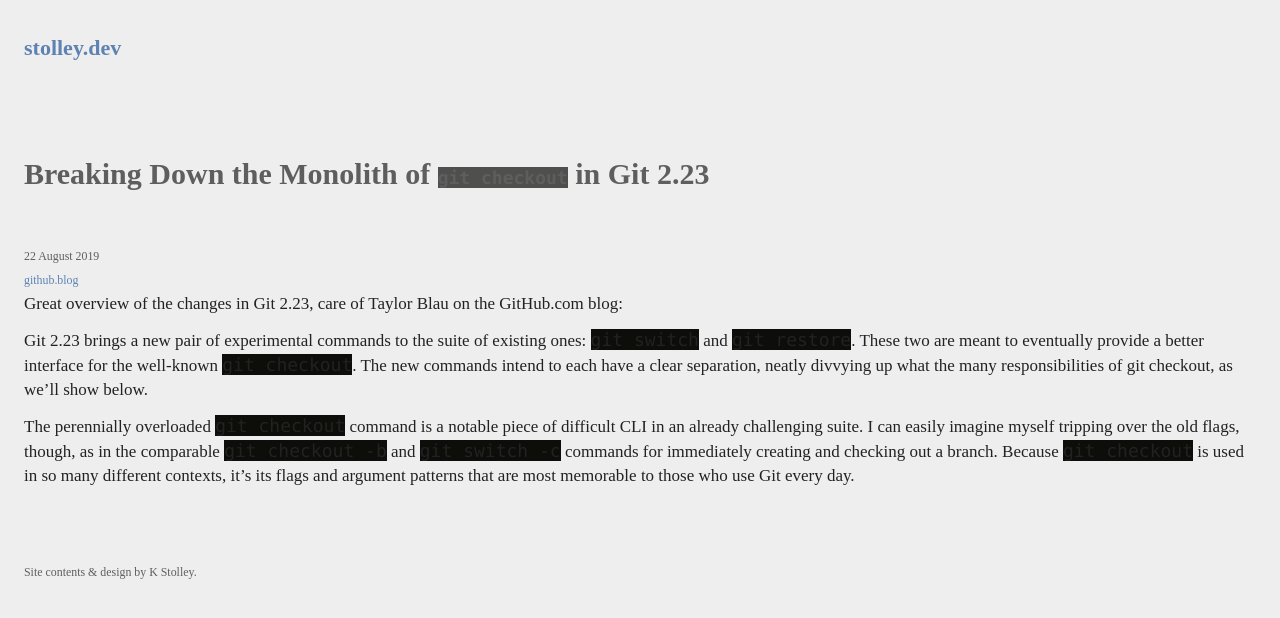
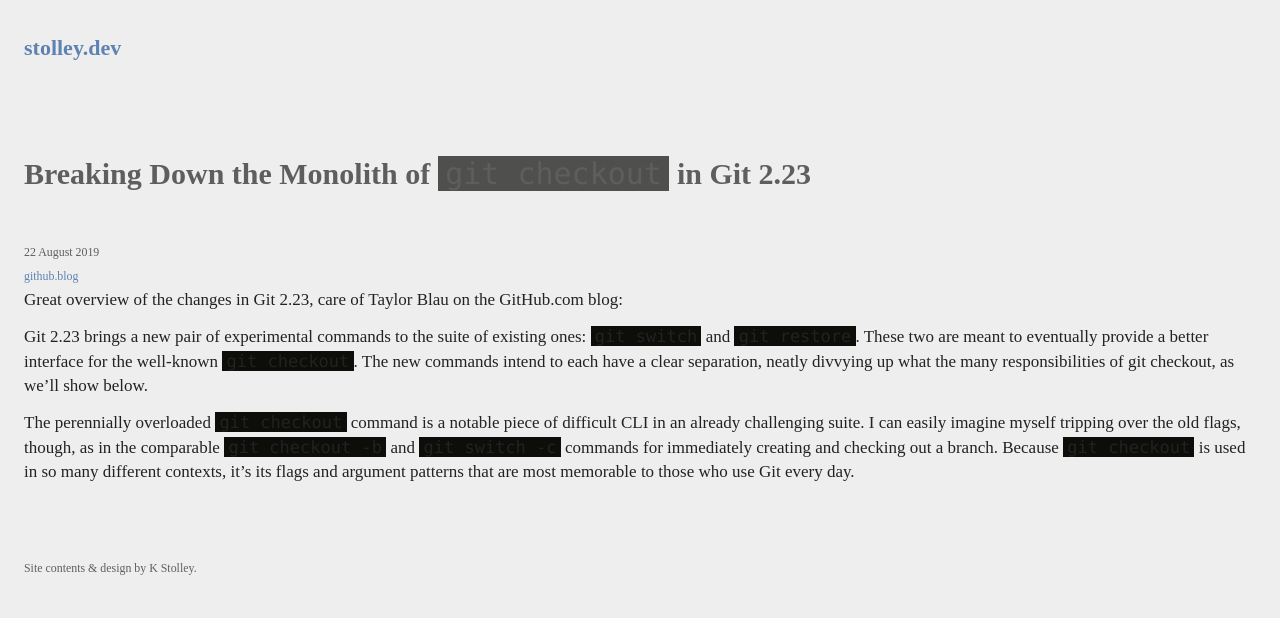
Before and after one commit to karlstolley/stolley.dev, a Jekyll site: the page built from _posts/2019-08-22-breaking-down-the-monolith-of-git-checkout-in-git-223.md, in a window 1280 px wide. Shown: the top 618 px of the page. Built offline with Jekyll 4.4.1, drawn with Linux system fonts in a browser that asks for light colours; some web fonts are replaced.

Commit message:
Improve spacing and font stack on code

```diff
--- a/assets/css/screen.css
+++ b/assets/css/screen.css
@@ -78,8 +78,11 @@
 /* Styles for Source-code Examples */
 code,
 pre {
-  font-family: Menlo, Monaco, 'Courier New', Courier, monospace;
-  font-size: 18px;
+  font-family: Menlo, Monaco, Consolas, 'Courier New', Courier, monospace;
+  font-size: 0.9411764706; /* 16px */
+  font-weight: normal;
+  padding: 0 0.25em 0 0.25em; /* 4px */
+  background: #DDD;
 }
 pre {
   margin: 12px -24px;
```
